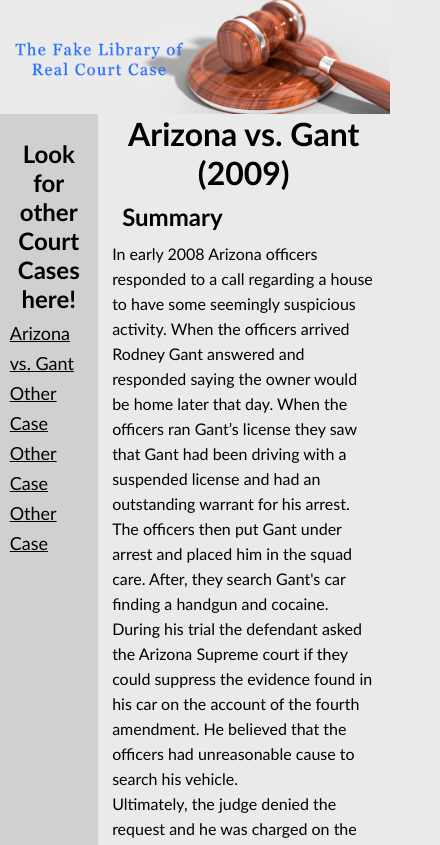
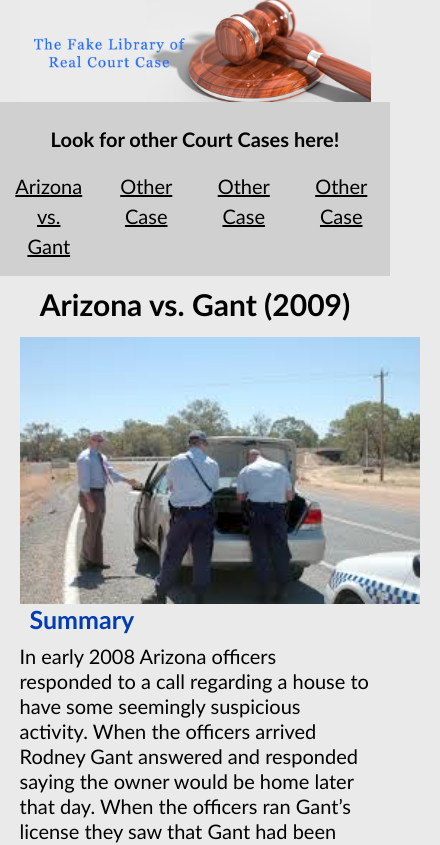
Before and after one commit to RHernandez028/govProj, a plain HTML site: page index.html in a window 390 px wide. Shown: the top 845 px of the page, 440 px wide, since content can reach past the window. Drawn offline with Linux system fonts and the light colour scheme.

Commit message:
Finished Proj

```diff
--- a/home.css
+++ b/home.css
@@ -2,17 +2,18 @@
   margin: 0;
   padding: 0;
   font-family: "Trebuchet MS", Arial, sans-serif;
+  font-size: 20px;
 }
 
 html {
   background-color: #eaeaea;
 }
 
-img {
+body > img {
   display: block;
   margin-left: auto;
   margin-right: auto;
-  width: 100%;
+  width: 90%;
 }
 
 div.container {
@@ -24,11 +25,10 @@ div.container {
 div.container aside {
   background-color: rgba(194, 194, 194, 0.61);
   padding-top: 10px;
-
 }
 
 aside > h1 {
-  padding: 15px 10px 5px 10px;
+  padding: 15px 5px 5px 5px;
   text-align: center;
 }
 
@@ -52,7 +52,7 @@ li {
 }
 
 div.paragraphs {
-width: 90%;
+  width: 90%;
   margin-left: auto;
   margin-right: auto;
   /* width: 100%;
@@ -61,15 +61,96 @@ width: 90%;
   /* padding: 15px 15px; */
 }
 
+/* div.paragraphs p:first-of-type {
+  display: block;
+  float: right;
+} */
+
+div.paragraphs img {
+  display: block;
+  float: left;
+  padding: 15px 20px 0px 0px;
+  width: 400px;
+}
+
 div.paragraphs h1 {
+  padding-top: 10px;
   text-align: center;
+  font-size: 30px;
 }
 
 div.paragraphs h2 {
   padding: 10px;
+  font-size: 25px;
+  color: rgb(0, 60, 180);
 }
 
 div.paragraphs p {
-
   line-height: 25px;
 }
+
+@media only screen and (max-width: 960px) {
+  div.container {
+    display: block;
+    width: 100%;
+  }
+
+  nav::after {
+    content: "";
+    clear: both;
+    display: table;
+  }
+
+  aside nav > ul {
+    display: block;
+    width: 100%;
+    margin: 0;
+  }
+
+  ul::after {
+    content: "";
+    clear: both;
+    display: table;
+  }
+
+  li {
+    text-align: center;
+    float: left;
+    width: 25%;
+    margin: 0 auto;
+  }
+
+  li:hover {
+    background-color: rgba(168, 168, 168, 0.61);
+  }
+
+  li a {
+    display: block;
+    margin: 15px;
+  }
+
+  div.container h1 {
+    display: block;
+    clear: both;
+  }
+}
+
+@media only screen and (min-width: 1400px) {
+  html {
+    width: 100%;
+  }
+
+  body {
+    width: 80%;
+    margin: 0 auto;
+  }
+
+  body > img {
+    display: block;
+    margin-left: auto;
+    margin-right: auto;
+    width: 80%;
+
+    /* border: solid red 1px; */
+  }
+}
--- a/index.html
+++ b/index.html
@@ -9,7 +9,7 @@
     <link rel="stylesheet" href="home.css" />
   </head>
   <body>
-    <img src="gavel (1).jpg" alt="banner" />
+    <img src="gavel (1).jpg" alt="banner" id="gav" />
 
     <div class="container">
       <aside>
@@ -26,6 +26,9 @@
 
       <div class="paragraphs">
         <h1>Arizona vs. Gant (2009)</h1>
+
+        <img src="sns.jpg" alt="sns" id="sns" />
+
         <h2>Summary</h2>
         <p>
           In early 2008 Arizona officers responded to a call regarding a house
```
Also changed, not shown: sns.jpg (added).
